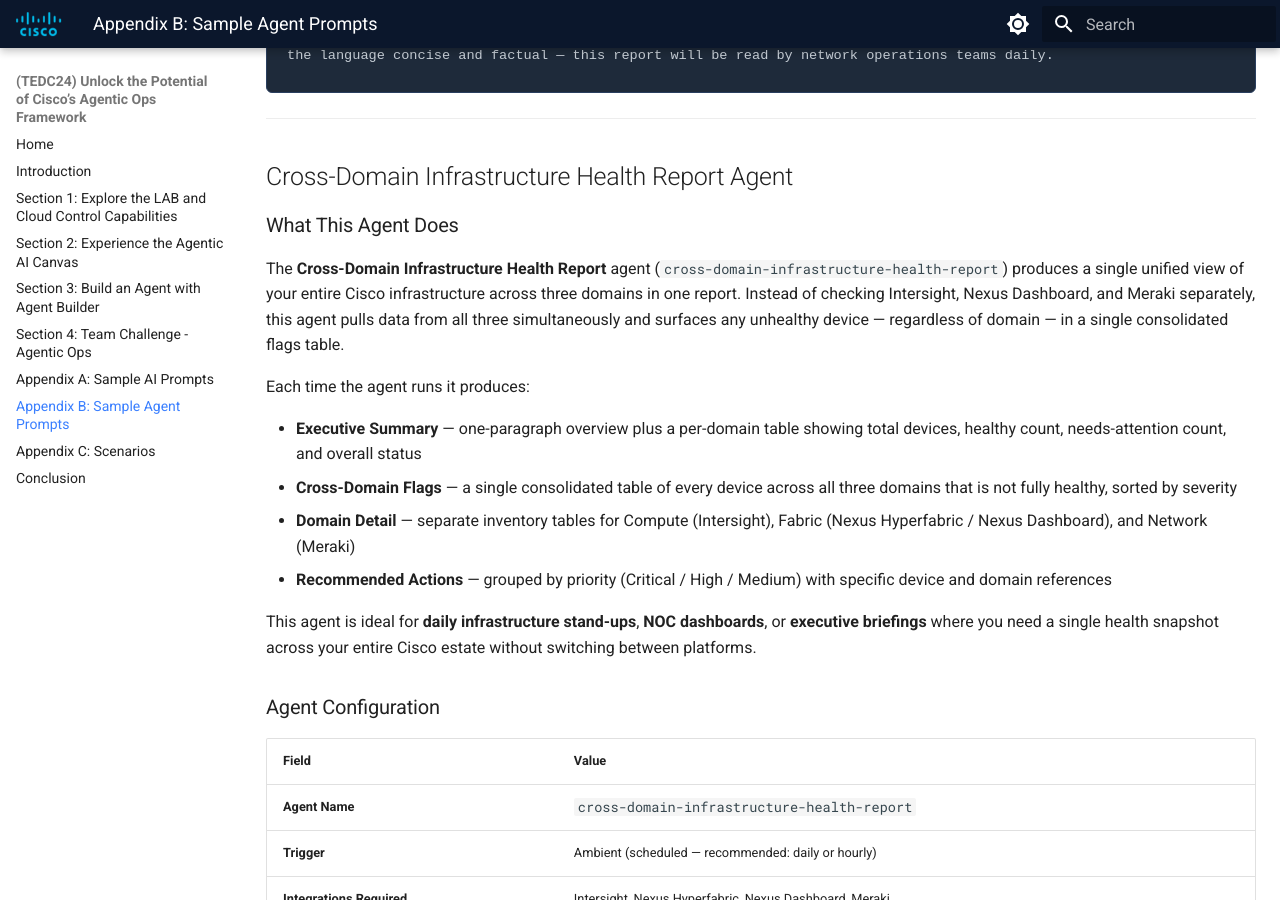
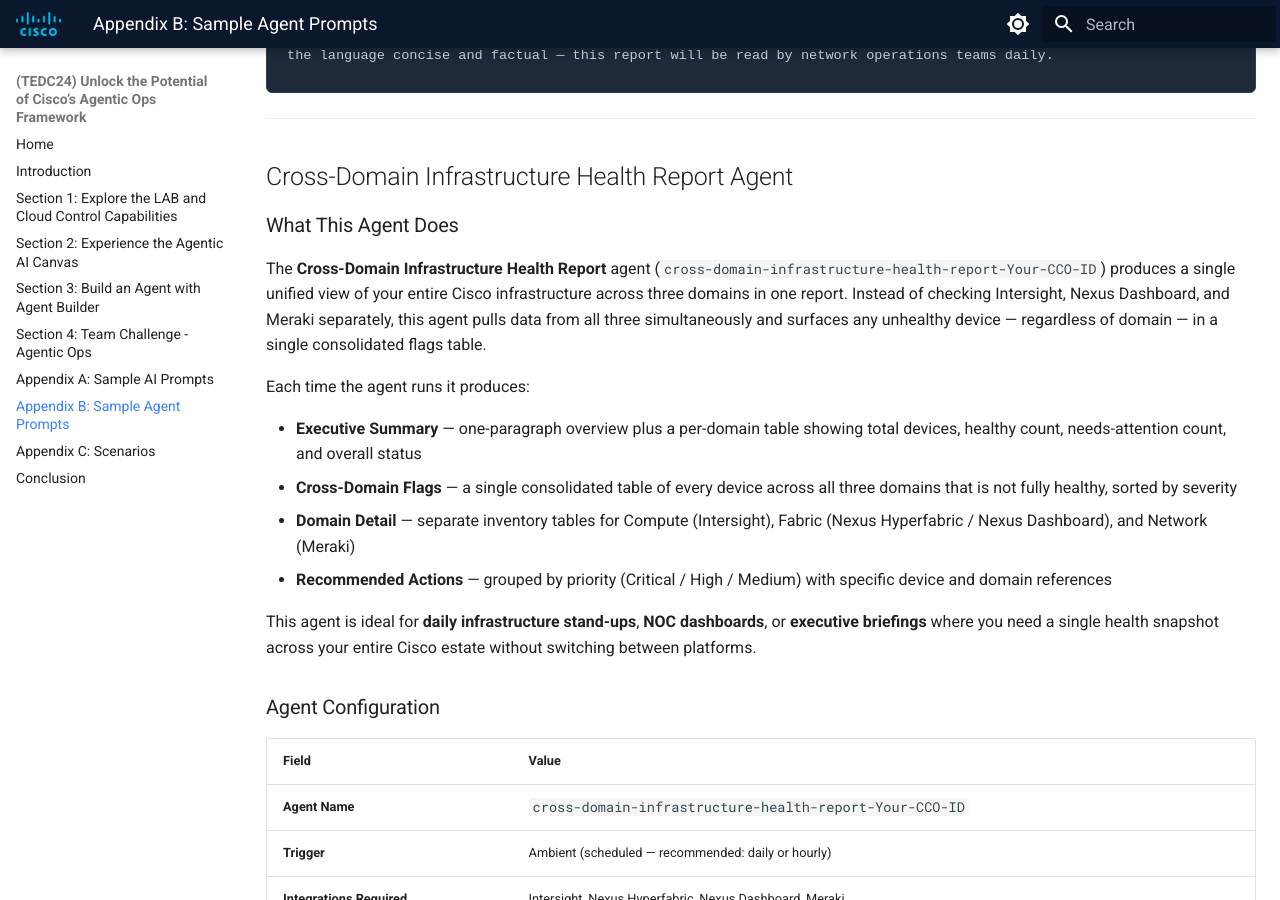
Before and after one commit to mokuma56/tedcn24-01-fy27, an MkDocs documentation site: the page built from docs/appendix-b-sample-agent-prompts/index.md, in a window 1280 px wide and 900 px high, scrolled down 2112 px. Built offline with MkDocs 1.6.1 and Material for MkDocs 9.7.7, drawn with Linux system fonts in a browser that asks for light colours.

Commit message:
Update lab guide — 2026-08-03 08:22

```diff
--- a/docs/appendix-b-sample-agent-prompts/index.md
+++ b/docs/appendix-b-sample-agent-prompts/index.md
@@ -65,7 +65,7 @@
 
 ### What This Agent Does
 
-The **Cross-Domain Infrastructure Health Report** agent (`cross-domain-infrastructure-health-report`) produces a single unified view of your entire Cisco infrastructure across three domains in one report. Instead of checking Intersight, Nexus Dashboard, and Meraki separately, this agent pulls data from all three simultaneously and surfaces any unhealthy device — regardless of domain — in a single consolidated flags table.
+The **Cross-Domain Infrastructure Health Report** agent (`cross-domain-infrastructure-health-report-Your-CCO-ID`) produces a single unified view of your entire Cisco infrastructure across three domains in one report. Instead of checking Intersight, Nexus Dashboard, and Meraki separately, this agent pulls data from all three simultaneously and surfaces any unhealthy device — regardless of domain — in a single consolidated flags table.
 
 Each time the agent runs it produces:
 
@@ -80,7 +80,7 @@
 
 | Field | Value |
 | --- | --- |
-| **Agent Name** | `cross-domain-infrastructure-health-report` |
+| **Agent Name** | `cross-domain-infrastructure-health-report-Your-CCO-ID` |
 | **Trigger** | Ambient (scheduled — recommended: daily or hourly) |
 | **Integrations Required** | Intersight, Nexus Hyperfabric, Nexus Dashboard, Meraki |
 | **Output Format** | Structured Markdown report with tables |
```
